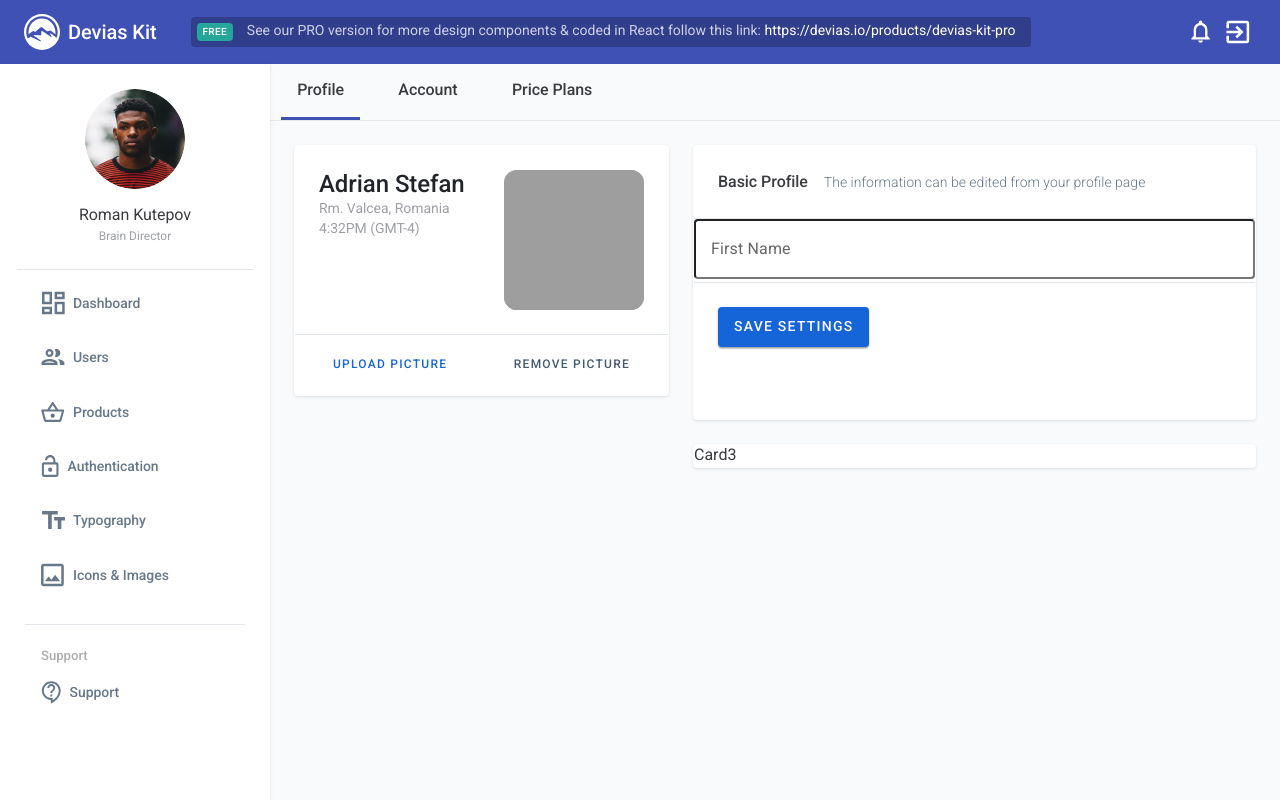
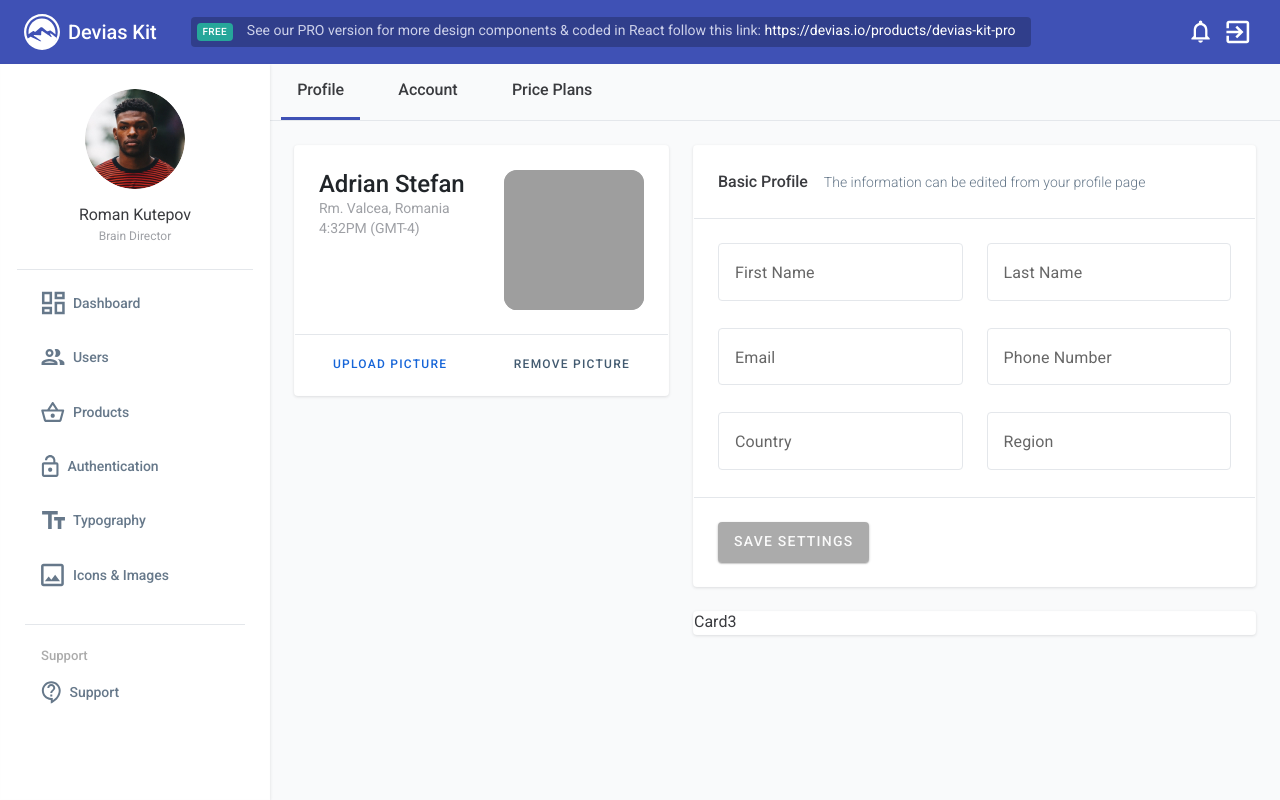
Before and after one commit to nikitavik/taptima-test, a Next.js app: page /settings/profile in a window 1280 px wide. Built offline with nearby package versions, Linux system fonts and the light colour scheme; grey boxes are pictures that could not be loaded.

Commit message:
Created all inputs in from, and controllers with validation

```diff
--- /dev/null
+++ b/constant/regEx.ts
@@ -0,0 +1 @@
+export const EMAIL_REGEX = /^(([^<>()[\]\\.,;:\s@"]+(\.[^<>()[\]\\.,;:\s@"]+)*)|(".+"))@((\[[0-9]{1,3}\.[0-9]{1,3}\.[0-9]{1,3}\.[0-9]{1,3}\])|(([a-zA-Z\-0-9]+\.)+[a-zA-Z]{2,}))$/;
--- a/pages/_app.tsx
+++ b/pages/_app.tsx
@@ -44,7 +44,8 @@ const theme = {
         transparentBlue: "#F6F9FD",
         gray33: "rgba(0, 0, 0, 0.33)",
         gray6: " rgba(0, 0, 0, 0.6)",
-        white: "#fafafa"
+        white: "#fafafa",
+        redAccent: "#EC4C47"
     },
     sizes: {
         headerHeight: "64px",
--- a/presentation/components/common/TextInput/index.tsx
+++ b/presentation/components/common/TextInput/index.tsx
@@ -11,14 +11,15 @@ const TextInput: FC<PropsT> = (props) => {
     const {field, fieldState} = useController(restProps)
     const {name} = field
     const { error } = fieldState
-    console.log(error)
     return (
         <>
             <InputWrapper>
                 <StyledTextInput
                     {...field}
+                    id={name}
+                    isInvalid={!!error}
                 />
-                <InputLabel htmlFor={name}>{ label }</InputLabel>
+                <InputLabel htmlFor={name} isInvalid={!!error}>{ label }</InputLabel>
                 <InputErrorMessage>{ error?.message }</InputErrorMessage>
             </InputWrapper>
         </>
--- a/presentation/components/common/TextInput/styled.ts
+++ b/presentation/components/common/TextInput/styled.ts
@@ -1,10 +1,11 @@
 import styled from "styled-components";
+import { attributePicker } from "../../../../helpers/styledComponents";
 
 export const InputWrapper = styled.div`
   position: relative;
 `
 
-export const InputLabel = styled.label`
+export const InputLabel = styled.label<{isInvalid: boolean}>`
     position: absolute;
     left: 0;
     top: 2px;
@@ -15,20 +16,23 @@ export const InputLabel = styled.label`
   color: ${props => props.theme.colors.gray6};
   cursor: text;
   transition: all 0.2s ease;
+  ${({ isInvalid, theme }) => isInvalid && attributePicker("color", `${theme.colors.redAccent} !important;`)}
 `
 
-export const StyledTextInput = styled.input`
+export const StyledTextInput = styled.input<{isInvalid: boolean}>`
+  box-sizing: border-box;
   width: 100%;
     padding: 1rem;
-    border: 1px solid ${props => props.theme.borders.gray1pxBorder};
     border-radius: 4px;
     outline: none;
   font-size: 1rem;
   line-height: 150%;
+  max-height: 3.6rem;
   letter-spacing: 0.15px;
   color: ${props => props.theme.colors.gray6};
   transition: all 0.2s ease;
-
+  border: ${props => props.theme.borders.gray1pxBorder};
+  ${({ isInvalid, theme }) => isInvalid && attributePicker("border", `2px solid ${theme.colors.redAccent} !important;`)}
   &:hover{
       border: 2px solid ${props => props.theme.colors.primaryBlue}
     }
@@ -62,5 +66,5 @@ export const InputErrorMessage = styled.div`
   font-size: 0.75rem;
   line-height: 133%;
   letter-spacing: 0.4px;
-  color: ${props => props.theme.colors.gray6};
+  color: ${props => props.theme.colors.redAccent};
 `
--- /dev/null
+++ b/presentation/components/page/settings/BasicProfileCard/formInputs.ts
@@ -0,0 +1,54 @@
+import {UseControllerProps} from "react-hook-form";
+import {InputHTMLAttributes} from "react";
+import {EMAIL_REGEX} from "../../../../../constant/regEx";
+import {BasicFormInputs} from "./index";
+
+export const FORM_INPUTS: Array<UseControllerProps<BasicFormInputs> & InputHTMLAttributes<HTMLInputElement> & {label: string}> = [
+    {
+        name: "firstName",
+        type: "text",
+        label: "First Name",
+        rules: {
+            required: "That filed is required",
+            minLength: { value: 2, message: "Minimum length is 2 symbols"},
+        }
+    },
+    {
+        name: "lastName",
+        type: "text",
+        label: "Last Name",
+        rules: {
+            required: "That filed is required",
+            minLength: { value: 2, message: "Minimum length is 2 symbols"},
+        }
+    },
+    {
+        name: "email",
+        type: "text",
+        label: "Email",
+        rules: {
+            required: "That filed is required",
+            validate: (value: string) => {
+                return EMAIL_REGEX.test(value) || "Enter valid email address";
+            }
+        }
+    },
+    {
+        name: "phoneNumber",
+        type: "text",
+        label: "Phone Number",
+        rules: {}
+    },
+    {
+        name: "country",
+        type: "text",
+        label: "Country",
+        rules: {}
+    },
+    {
+        name: "region",
+        type: "text",
+        label: "Region",
+        rules: {}
+    }
+]
--- a/presentation/components/page/settings/BasicProfileCard/index.tsx
+++ b/presentation/components/page/settings/BasicProfileCard/index.tsx
@@ -1,34 +1,77 @@
-import React, {FC} from 'react';
+import React, {FC, useState} from 'react';
 import Card from "../../../common/Card";
 import {ProfileCards} from "../../../../../enums/profileCards";
 import PrimaryButton from "../../../common/PrimaryButton";
 import {ButtonColors} from "../../../../../enums/styledComponents";
-import {BasicCardFooter, BasicCardHeader, BasicCardHeaderSubTitle, BasicHeaderTitle } from './styled';
+import {BasicCardFooter, BasicCardHeader, BasicCardHeaderSubTitle, BasicHeaderTitle} from './styled';
 import {useForm} from "react-hook-form";
 import TextInput from "../../../common/TextInput";
-
+import styled from "styled-components";
+import { FORM_INPUTS } from './formInputs';
 
 export type BasicFormInputs = {
     firstName: string,
-    // lastName: string,
-    // email: string,
-    // phoneNumber: string,
-    // country: string,
-    // region: string,
+    lastName: string,
+    email: string,
+    phoneNumber: string,
+    country: string,
+    region: string,
 }
 
+const StyledForm = styled.form`
+    padding: 1.5rem;
+    display: grid;
+    grid-template-columns: repeat(2, minmax(150px, 1fr));
+    grid-template-rows: 1fr 1fr 1fr;
+    gap: 1.5rem;
+`
+const StatusMessage = styled.div<{isSuccessful: boolean}>`
+  margin-left: 1rem;
+  font-size: 1rem;
+  color: ${({isSuccessful, theme}) => isSuccessful ? theme.colors.accentGreen : theme.colors.redAccent}
+`
+
+const defaultValues = {
+    firstName: "",
+    lastName: "",
+    email: "",
+    phoneNumber: "",
+    country: "",
+    region: "",
+}
 const BasicProfileCard: FC = () => {
+    const {handleSubmit, control, reset, formState} = useForm<BasicFormInputs>({
+        mode: "onTouched",
+        reValidateMode: "onBlur",
+        defaultValues,
+    })
 
-    const {handleSubmit, control} = useForm<BasicFormInputs>({
-        mode: "onBlur",
-        reValidateMode: "onChange",
-        defaultValues: {
-            firstName: ""
-        },
+    const [showFormState, setShowFormState] = useState(false)
 
-    })
-    const onSubmit = (data: BasicFormInputs) => alert(JSON.stringify(data));
-
+    const onSubmit = async (data: BasicFormInputs) => {
+        await new Promise((resolve, reject) => {
+            if (Math.random() > 0.05) {
+                alert(JSON.stringify(data, null, 2))
+                reset(defaultValues)
+                setTimeout(() =>{
+                    setShowFormState(true)
+                    setTimeout(()=> {
+                                setShowFormState(false)
+                    },  5000)
+                    resolve(data)
+                }, 1000)
+            }
+            else {
+                setTimeout(() => {
+                    setShowFormState(true)
+                    setTimeout(()=> {
+                        setShowFormState(false)
+                    },  5000)
+                    reject("Error")
+                }, 1000 )
+            }
+        });
+    };
     return (
         <Card
             area={ProfileCards.basicProfile}
@@ -40,24 +83,41 @@ const BasicProfileCard: FC = () => {
             }
             footer={
                 <BasicCardFooter>
-                    <PrimaryButton color={ButtonColors.primary} type="submit" form="BasicForm">
+                    <PrimaryButton
+                        color={ButtonColors.primary}
+                        type="submit" form="BasicForm"
+                        disabled={
+                            !formState.isDirty ||
+                            !formState.isValid ||
+                            formState.isValidating ||
+                            formState.isSubmitting
+                        }
+                    >
                         Save settings
                     </PrimaryButton>
+                    <StatusMessage isSuccessful={formState.isSubmitSuccessful}>
+                        {
+                            showFormState ? formState.isSubmitSuccessful ? `✔ Success` : "✘ Error. Try Again" : ""
+                        }
+                    </StatusMessage>
                 </BasicCardFooter>
             }
         >
-            <form onSubmit={handleSubmit(onSubmit)} id="BasicForm">
-                <TextInput
-                    control={control}
-                    name="firstName"
-                    type="text"
-                    label="First Name"
-                    rules={{
-                        required: "That filed is required",
-                        minLength: { value: 2, message: "Minimum length is 2 symbols"},
-                    }}
-                />
-            </form>
+            <StyledForm onSubmit={handleSubmit(onSubmit)} id="BasicForm">
+                {
+                    FORM_INPUTS.map((input) => {
+                        const {name, type, label, rules} = input
+                        return <TextInput
+                            key={name}
+                            control={control}
+                            name={name}
+                            type={type}
+                            label={label}
+                            rules={rules}
+                        />
+                    })
+                }
+            </StyledForm>
         </Card>
     );
 };
--- a/presentation/components/page/settings/BasicProfileCard/styled.ts
+++ b/presentation/components/page/settings/BasicProfileCard/styled.ts
@@ -22,5 +22,7 @@ export const BasicCardHeaderSubTitle = styled.div`
   color: #66788A;
 `
 export const BasicCardFooter = styled.div`
+    display: flex;
+    align-items: center;
     margin: 1.5rem;
 `
```
